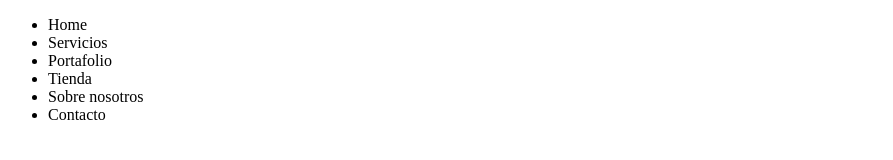
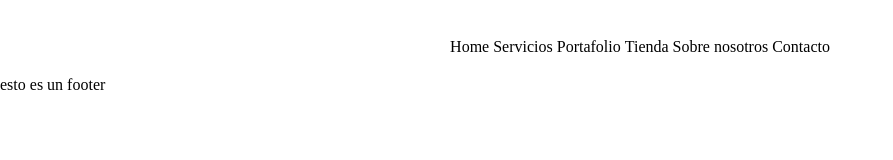
Before and after one commit to jpdazabaq/proyectocoderhouse, a plain HTML site: page index.html in a window 1280 px wide. Shown: the whole page, without its empty margins (0-893 px from the left). Drawn offline with Linux system fonts and the light colour scheme.

Commit message:
link a Css y trabajo en el menu

```diff
--- a/estilos/estilos.css
+++ b/estilos/estilos.css
@@ -3,3 +3,13 @@
     margin: 0;
     box-sizing: border-box;
 }
+.menu{
+    padding: 0;
+    margin: 20px auto;
+    list-style: none;
+    text-align: center;
+}
+.menu li{
+    display: inline-block;
+    text-align: center;
+}
--- a/index.html
+++ b/index.html
@@ -4,12 +4,14 @@
     <meta charset="UTF-8">
     <meta http-equiv="X-UA-Compatible" content="IE=edge">
     <meta name="viewport" content="width=device-width, initial-scale=1.0">
+    <link rel="stylesheet" href="./estilos/estilos.css">
     <title>Branding studio</title>
 </head>
 <body>
     <header>
         <nav>
-            <ul>
+            <img src="" alt="">
+            <ul class="menu">
                 <li href="./index.html">Home</li>
                 <li href="./servicios.html">Servicios</li>
                 <li href="./portafolio.html">Portafolio</li>
@@ -21,6 +23,6 @@
     </header>
     <main>
     </main>
-    <footer></footer>
+    <footer>esto es un footer</footer>
 </body>
 </html>
```
